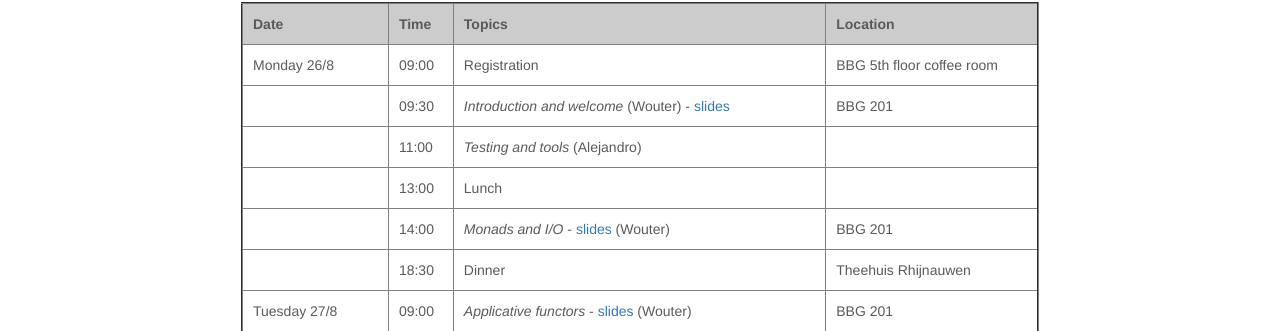
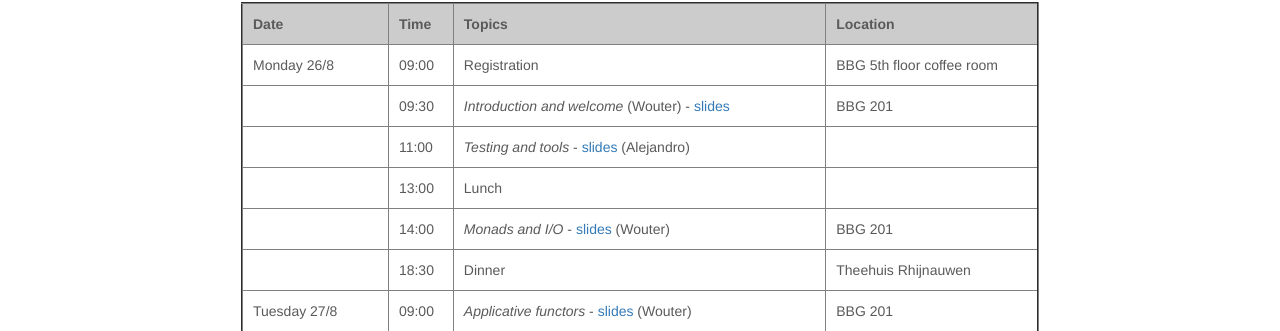
Before and after one commit to uu-afp/uu-afp.github.io, a Jekyll site: the page built from schedule.html, in a window 1280 px wide. Shown: the part 271-602 px from the top of the page. Built offline with Jekyll 4.4.1, drawn with Linux system fonts in a browser that asks for light colours; nearby versions of some CDN libraries.

Commit message:
Added slides Alejandro; fixed broken link.

```diff
--- a/schedule.html
+++ b/schedule.html
@@ -51,7 +51,7 @@ assignments and projects.
     <tr>
       <td></td>
       <td>11:00</td>
-      <td><i>Testing and tools</i> (Alejandro)</td>
+      <td><i>Testing and tools</i> - <a href="slides/afp-testing.pdf">slides</a> (Alejandro)</td>
       <td> </td>
     </tr>
 
@@ -80,7 +80,7 @@ assignments and projects.
     <tr>
       <td>Tuesday 27/8</td>
       <td>09:00</td>
-      <td><i>Applicative functors</i> - <a href="slides/03-applicatives.pdf">slides</a> (Wouter)</td>
+      <td><i>Applicative functors</i> - <a href="slides/04-applicatives.pdf">slides</a> (Wouter)</td>
       <td>BBG 201</td>
     </tr>
 
```
